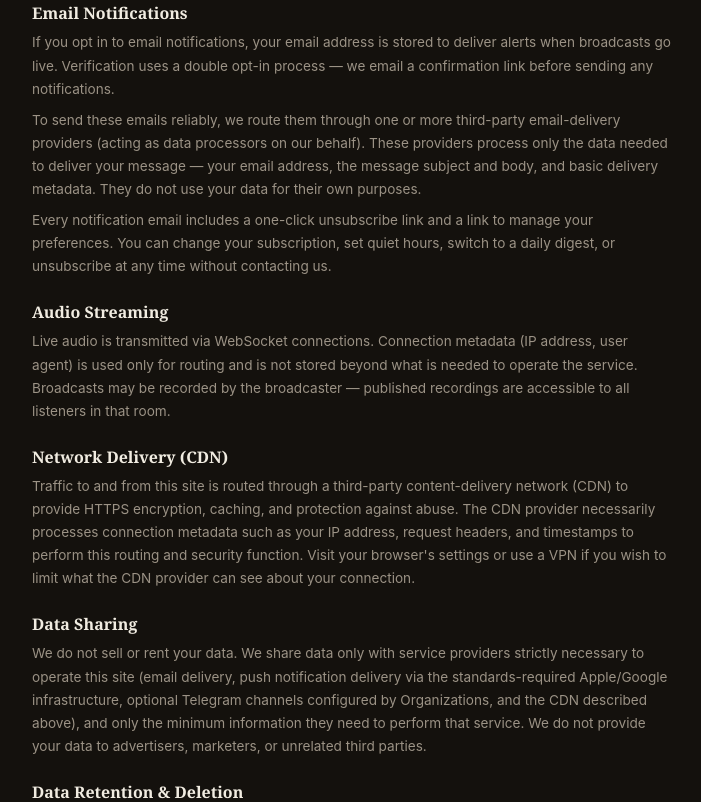
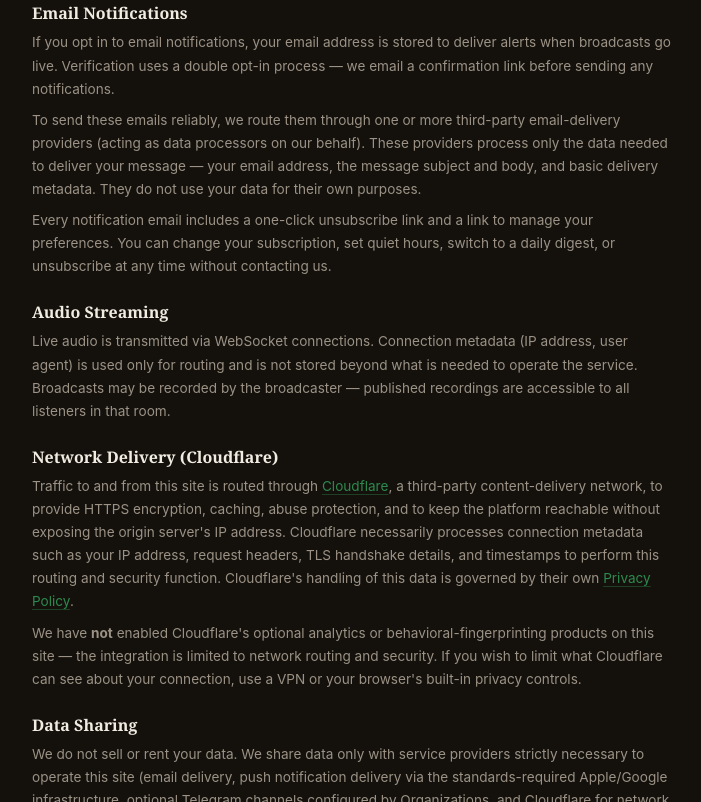
Before and after one commit to UmmahCast/UmmahCastWebSite, a website: page public/privacy.html in a window 1280 px wide. Shown: the part 1998-2800 px from the top of the page, without its empty margins (288-989 px from the left). Drawn offline with Linux system fonts and the light colour scheme; no server answers; a web font is replaced by a local one.

Commit message:
Privacy: name Cloudflare explicitly as the CDN we use

```diff
--- a/public/privacy.html
+++ b/public/privacy.html
@@ -20,7 +20,7 @@
   <main class="legal">
     <div class="muqarnas-accent" aria-hidden="true"></div>
     <h2>Privacy Policy</h2>
-    <p style="font-size:0.8rem; color:var(--text-muted);">Last updated: May 18, 2026</p>
+    <p style="font-size:0.8rem; color:var(--text-muted);">Last updated: May 19, 2026</p>
 
     <h3>What is UmmahCast?</h3>
     <p>UmmahCast is a self-hosted live audio streaming platform for mosque communities. It is operated independently and is not affiliated with any third-party service.</p>
@@ -80,11 +80,12 @@
     <h3>Audio Streaming</h3>
     <p>Live audio is transmitted via WebSocket connections. Connection metadata (IP address, user agent) is used only for routing and is not stored beyond what is needed to operate the service. Broadcasts may be recorded by the broadcaster — published recordings are accessible to all listeners in that room.</p>
 
-    <h3>Network Delivery (CDN)</h3>
-    <p>Traffic to and from this site is routed through a third-party content-delivery network (CDN) to provide HTTPS encryption, caching, and protection against abuse. The CDN provider necessarily processes connection metadata such as your IP address, request headers, and timestamps to perform this routing and security function. Visit your browser's settings or use a VPN if you wish to limit what the CDN provider can see about your connection.</p>
+    <h3>Network Delivery (Cloudflare)</h3>
+    <p>Traffic to and from this site is routed through <a href="https://www.cloudflare.com">Cloudflare</a>, a third-party content-delivery network, to provide HTTPS encryption, caching, abuse protection, and to keep the platform reachable without exposing the origin server's IP address. Cloudflare necessarily processes connection metadata such as your IP address, request headers, TLS handshake details, and timestamps to perform this routing and security function. Cloudflare's handling of this data is governed by their own <a href="https://www.cloudflare.com/privacypolicy/">Privacy Policy</a>.</p>
+    <p>We have <strong>not</strong> enabled Cloudflare's optional analytics or behavioral-fingerprinting products on this site &mdash; the integration is limited to network routing and security. If you wish to limit what Cloudflare can see about your connection, use a VPN or your browser's built-in privacy controls.</p>
 
     <h3>Data Sharing</h3>
-    <p>We do not sell or rent your data. We share data only with service providers strictly necessary to operate this site (email delivery, push notification delivery via the standards-required Apple/Google infrastructure, optional Telegram channels configured by Organizations, and the CDN described above), and only the minimum information they need to perform that service. We do not provide your data to advertisers, marketers, or unrelated third parties.</p>
+    <p>We do not sell or rent your data. We share data only with service providers strictly necessary to operate this site (email delivery, push notification delivery via the standards-required Apple/Google infrastructure, optional Telegram channels configured by Organizations, and Cloudflare for network delivery described above), and only the minimum information they need to perform that service. We do not provide your data to advertisers, marketers, or unrelated third parties.</p>
 
     <h3>Data Retention & Deletion</h3>
     <ul>
```
